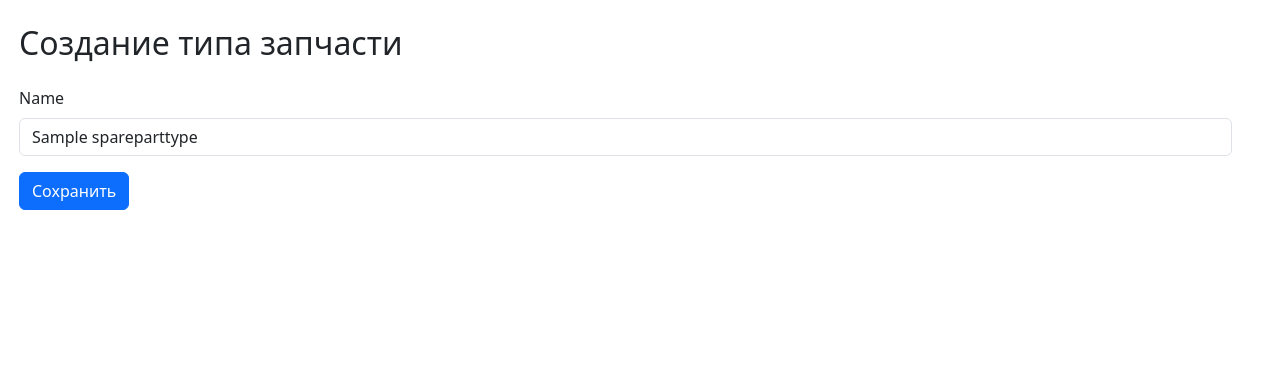
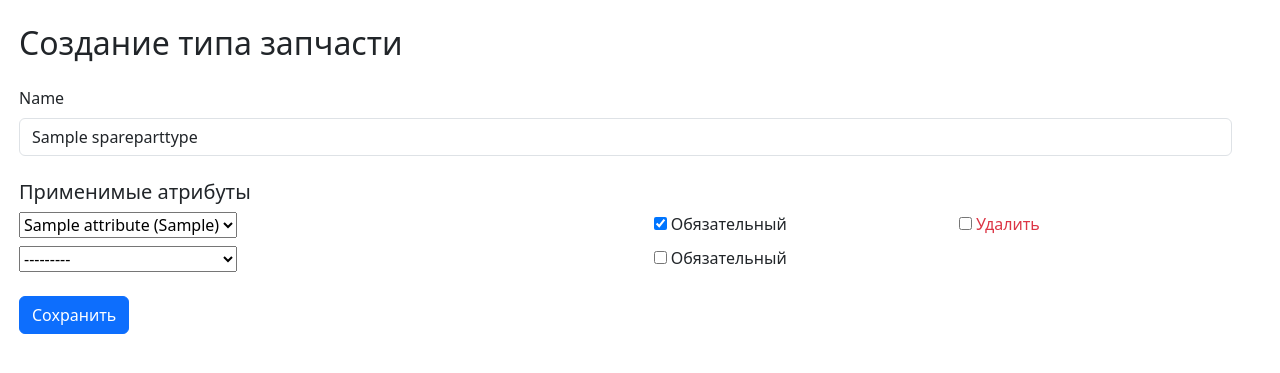
Before and after one commit to molecule1100/zyfra_intern, a Django app: page /spare_part/spare-part-types/1/ in a window 1280 px wide. Shown: the part 78-451 px from the top of the page. Run offline with Django 5.2, Linux system fonts and the light colour scheme; a user stored in the database is signed in; tables that the repository leaves empty hold one stand-in row (values such as "Sample post"); some libraries are stand-ins or nearby versions.

Commit message:
task 5: переделать EAV-модель — SparePartTypeAttribute, AttributeValue привязать к SparePart, формсеты и шаблоны

```diff
--- a/spare_part/forms.py
+++ b/spare_part/forms.py
@@ -1,5 +1,6 @@
 from django import forms
-from spare_part.models import SparePart, SparePartType, Attribute
+from django.forms import inlineformset_factory
+from spare_part.models import SparePart, SparePartType, SparePartTypeAttribute, Attribute, AttributeValue
 
 
 class CreateUpdateSparePartTypeForm(forms.ModelForm):
@@ -8,10 +9,26 @@ class CreateUpdateSparePartTypeForm(forms.ModelForm):
         fields = ['name']
 
 
+SparePartTypeAttributeFormSet = inlineformset_factory(
+    SparePartType,
+    SparePartTypeAttribute,
+    fields=['attribute', 'is_required'],
+    extra=1,
+    can_delete=True,
+)
+
+
 class CreateUpdateSparePartForm(forms.ModelForm):
     class Meta:
         model = SparePart
         fields = ['spare_part_type', 'vehicle', 'status']
+
+
+class AttributeValueForm(forms.ModelForm):
+    class Meta:
+        model = AttributeValue
+        fields = ['attribute', 'value']
+        widgets = {'attribute': forms.HiddenInput()}
 
 
 class CreateUpdateAttributeForm(forms.ModelForm):
--- a/spare_part/models.py
+++ b/spare_part/models.py
@@ -49,11 +49,28 @@ class Attribute(models.Model):
     updated_at = models.DateTimeField(auto_now=True)
     is_deleted = models.BooleanField(default=False)
 
+    def __str__(self):
+        return f"{self.name} ({self.unit})" if self.unit else self.name
+
+
+class SparePartTypeAttribute(models.Model):
+    spare_part_type = models.ForeignKey(SparePartType, on_delete=models.CASCADE, related_name='type_attributes')
+    attribute = models.ForeignKey(Attribute, on_delete=models.CASCADE)
+    is_required = models.BooleanField(default=False)
+    created_at = models.DateTimeField(auto_now_add=True)
+    is_deleted = models.BooleanField(default=False)
+
+    class Meta:
+        unique_together = ('spare_part_type', 'attribute')
+
 
 class AttributeValue(models.Model):
+    spare_part = models.ForeignKey(SparePart, on_delete=models.CASCADE, related_name='attribute_values')
     attribute = models.ForeignKey(Attribute, on_delete=models.CASCADE)
-    spare_part_type = models.ForeignKey(SparePartType, on_delete=models.CASCADE)
-    value = models.CharField(max_length=50)
+    value = models.CharField(max_length=255)
     created_at = models.DateTimeField(auto_now_add=True)
     updated_at = models.DateTimeField(auto_now=True)
     is_deleted = models.BooleanField(default=False)
+
+    class Meta:
+        unique_together = ('spare_part', 'attribute')
--- a/spare_part/templates/spare_part/spare_part_type_form.html
+++ b/spare_part/templates/spare_part/spare_part_type_form.html
@@ -21,7 +21,32 @@
                 {% endif %}
             </div>
 
-            <button type="submit" class="btn btn-primary">Сохранить</button>
+            {% if attr_formset %}
+            <h5 class="mt-4 mb-2">Применимые атрибуты</h5>
+            {{ attr_formset.management_form }}
+            {% for af in attr_formset %}
+              <div class="row g-2 align-items-center mb-2">
+                {{ af.id }}
+                <div class="col-md-6">{{ af.attribute }}</div>
+                <div class="col-md-3">
+                  <div class="form-check">
+                    {{ af.is_required }}
+                    <label class="form-check-label">Обязательный</label>
+                  </div>
+                </div>
+                <div class="col-md-2">
+                  {% if af.instance.pk %}
+                  <div class="form-check">
+                    {{ af.DELETE }}
+                    <label class="form-check-label text-danger">Удалить</label>
+                  </div>
+                  {% endif %}
+                </div>
+              </div>
+            {% endfor %}
+            {% endif %}
+
+            <button type="submit" class="btn btn-primary mt-3">Сохранить</button>
         </form>
     </div>
 </div>
--- a/spare_part/views.py
+++ b/spare_part/views.py
@@ -7,8 +7,9 @@ from django.views import View
 from django.views.generic import DetailView, ListView
 from django.views.generic.edit import CreateView, UpdateView
 
-from spare_part.models import SparePart, SparePartType, SparePartImage, Attribute, AttributeValue
-from spare_part.forms import CreateUpdateSparePartTypeForm, CreateUpdateSparePartForm, CreateUpdateAttributeForm
+from spare_part.models import SparePart, SparePartType, SparePartImage, Attribute, AttributeValue, SparePartTypeAttribute
+from spare_part.forms import (CreateUpdateSparePartTypeForm, CreateUpdateSparePartForm,
+                               CreateUpdateAttributeForm, SparePartTypeAttributeFormSet, AttributeValueForm)
 
 
 class SparePartTypeCreateView(LoginRequiredMixin, GroupRequiredMixin, CreateView):
@@ -18,6 +19,23 @@ class SparePartTypeCreateView(LoginRequiredMixin, GroupRequiredMixin, CreateView
     template_name = 'spare_part/spare_part_type_form.html'
     success_url = reverse_lazy('spare_part:spare-part-type-list')
 
+    def get_context_data(self, **kwargs):
+        context = super().get_context_data(**kwargs)
+        if self.request.POST:
+            context['attr_formset'] = SparePartTypeAttributeFormSet(self.request.POST, instance=self.object)
+        else:
+            context['attr_formset'] = SparePartTypeAttributeFormSet(instance=self.object)
+        return context
+
+    def form_valid(self, form):
+        context = self.get_context_data()
+        attr_formset = context['attr_formset']
+        self.object = form.save()
+        if attr_formset.is_valid():
+            attr_formset.instance = self.object
+            attr_formset.save()
+        return redirect(self.success_url)
+
 
 class SparePartTypeUpdateView(LoginRequiredMixin, GroupRequiredMixin, UpdateView):
     allowed_groups = ['Администраторы', 'Кладовщики']
@@ -25,6 +43,23 @@ class SparePartTypeUpdateView(LoginRequiredMixin, GroupRequiredMixin, UpdateView
     form_class = CreateUpdateSparePartTypeForm
     template_name = 'spare_part/spare_part_type_form.html'
     success_url = reverse_lazy('spare_part:spare-part-type-list')
+
+    def get_context_data(self, **kwargs):
+        context = super().get_context_data(**kwargs)
+        if self.request.POST:
+            context['attr_formset'] = SparePartTypeAttributeFormSet(self.request.POST, instance=self.object)
+        else:
+            context['attr_formset'] = SparePartTypeAttributeFormSet(instance=self.object)
+        return context
+
+    def form_valid(self, form):
+        context = self.get_context_data()
+        attr_formset = context['attr_formset']
+        self.object = form.save()
+        if attr_formset.is_valid():
+            attr_formset.instance = self.object
+            attr_formset.save()
+        return redirect(self.success_url)
 
 
 class SparePartTypeListView(LoginRequiredMixin, ListView):
@@ -79,6 +114,7 @@ class SparePartDetailView(LoginRequiredMixin, DetailView):
         context = super().get_context_data(**kwargs)
         if self.object:
             context['active_images'] = self.object.images.filter(is_deleted=False)
+            context['attribute_values'] = self.object.attribute_values.filter(is_deleted=False).select_related('attribute')
         return context
 
 
@@ -93,6 +129,22 @@ class SparePartUpdateView(LoginRequiredMixin, GroupRequiredMixin, UpdateView):
         context = super().get_context_data(**kwargs)
         if self.object:
             context['active_images'] = self.object.images.filter(is_deleted=False)
+            type_attributes = []
+            if self.object.spare_part_type:
+                type_attributes = self.object.spare_part_type.type_attributes.filter(
+                    is_deleted=False
+                ).select_related('attribute')
+            attr_forms = []
+            for ta in type_attributes:
+                existing = self.object.attribute_values.filter(attribute=ta.attribute).first()
+                form = AttributeValueForm(
+                    self.request.POST or None,
+                    instance=existing,
+                    prefix=f'attr_{ta.attribute.pk}',
+                    initial={'attribute': ta.attribute},
+                )
+                attr_forms.append((ta.attribute, form))
+            context['attr_forms'] = attr_forms
         return context
 
     def post(self, request, *args, **kwargs):
@@ -110,6 +162,24 @@ class SparePartUpdateView(LoginRequiredMixin, GroupRequiredMixin, UpdateView):
             images = request.FILES.getlist('images')
             for image_file in images:
                 SparePartImage.objects.create(spare_part=self.object, file=image_file)
+            # Save attribute values
+            if self.object.spare_part_type:
+                type_attributes = self.object.spare_part_type.type_attributes.filter(
+                    is_deleted=False
+                ).select_related('attribute')
+                for ta in type_attributes:
+                    existing = self.object.attribute_values.filter(attribute=ta.attribute).first()
+                    av_form = AttributeValueForm(
+                        request.POST,
+                        instance=existing,
+                        prefix=f'attr_{ta.attribute.pk}',
+                        initial={'attribute': ta.attribute},
+                    )
+                    if av_form.is_valid() and av_form.cleaned_data.get('value'):
+                        av = av_form.save(commit=False)
+                        av.spare_part = self.object
+                        av.attribute = ta.attribute
+                        av.save()
             return response
         else:
             return self.form_invalid(form)
```
Also changed, not shown: spare_part/templates/spare_part/spare_part_detail.html (+21 -0 lines), spare_part/templates/spare_part/spare_part_form.html (+17 -0 lines), spare_part/migrations/0002_eav_restructure.py (added).
